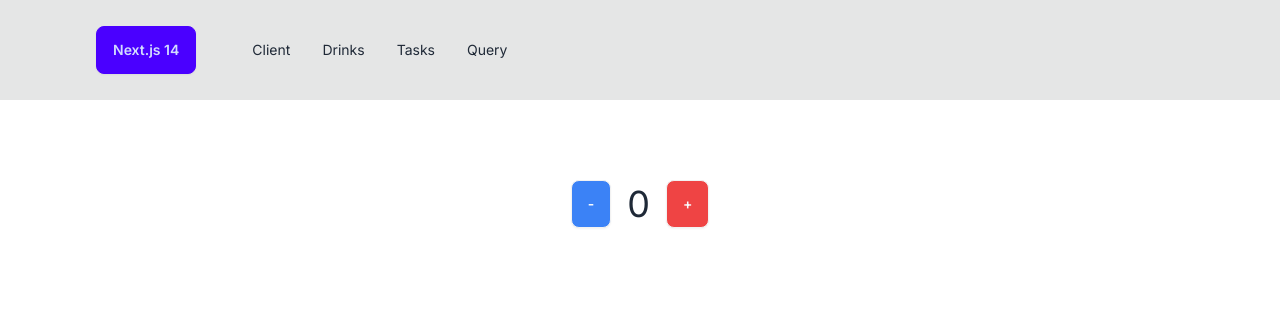
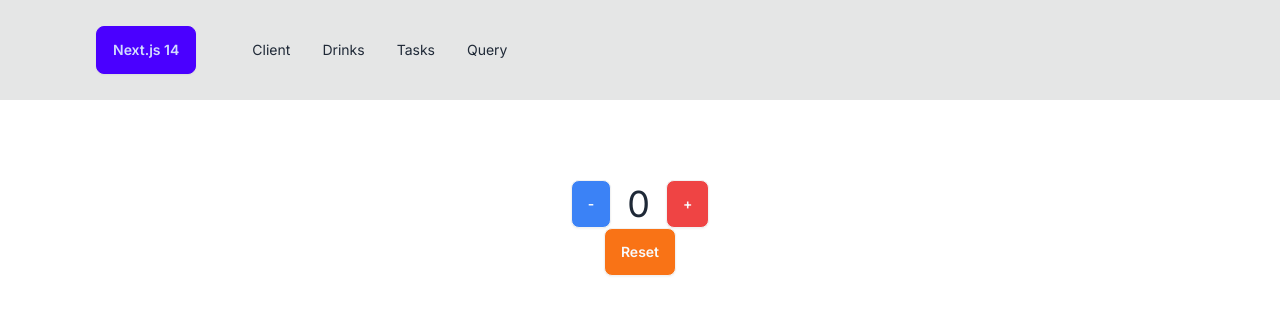
Before and after one commit to BehzadAminiPour/Next.js-14, a Next.js app: page /client in a window 1280 px wide. Shown: the top 314 px of the page. Built offline with nearby package versions, Linux system fonts and the light colour scheme.

Commit message:
Add reset to client page

```diff
--- a/app/client/page.jsx
+++ b/app/client/page.jsx
@@ -4,6 +4,7 @@ import { useState } from "react";
 const ClientPage = () => {
   const [count, setCount] = useState(0);
   return (
+    <>
       <div className="flex gap-4 justify-center items-center">
         <button
           onClick={() => setCount(count - 1)}
@@ -19,6 +20,12 @@ const ClientPage = () => {
           +
         </button>
       </div>
+      <div className="flex justify-center">
+        <button className="btn btn-md bg-orange-500 text-slate-50 hover:bg-orange-400">
+          Reset
+        </button>
+      </div>
+    </>
   );
 };
 
--- a/app/components/DrinkList.jsx
+++ b/app/components/DrinkList.jsx
@@ -5,7 +5,10 @@ const DrinkList = ({ drinks }) => {
   return (
     <ul className="grid sm:grid-cols-3 gap-4 mt-6">
       {drinks.map((drink) => (
-        <li key={drink.idDrink}>
+        <li
+          key={drink.idDrink}
+          className="p-2 bg-white hover:bg-slate-100 hover:rounded-md"
+        >
           <Link href={`/drinks/${drink.idDrink}`}>
             <div className="relative h-48 mb-4">
               <Image
--- a/app/drinks/[id]/page.jsx
+++ b/app/drinks/[id]/page.jsx
@@ -23,7 +23,7 @@ const SingleDrink = async ({ params }) => {
         width={300}
         height={300}
       />
-      <h1>{title}</h1>
+      <h1 className="text-2xl mt-3">{title}</h1>
     </div>
   );
 };
```
Lines whose indentation alone changed are shown as unchanged.
